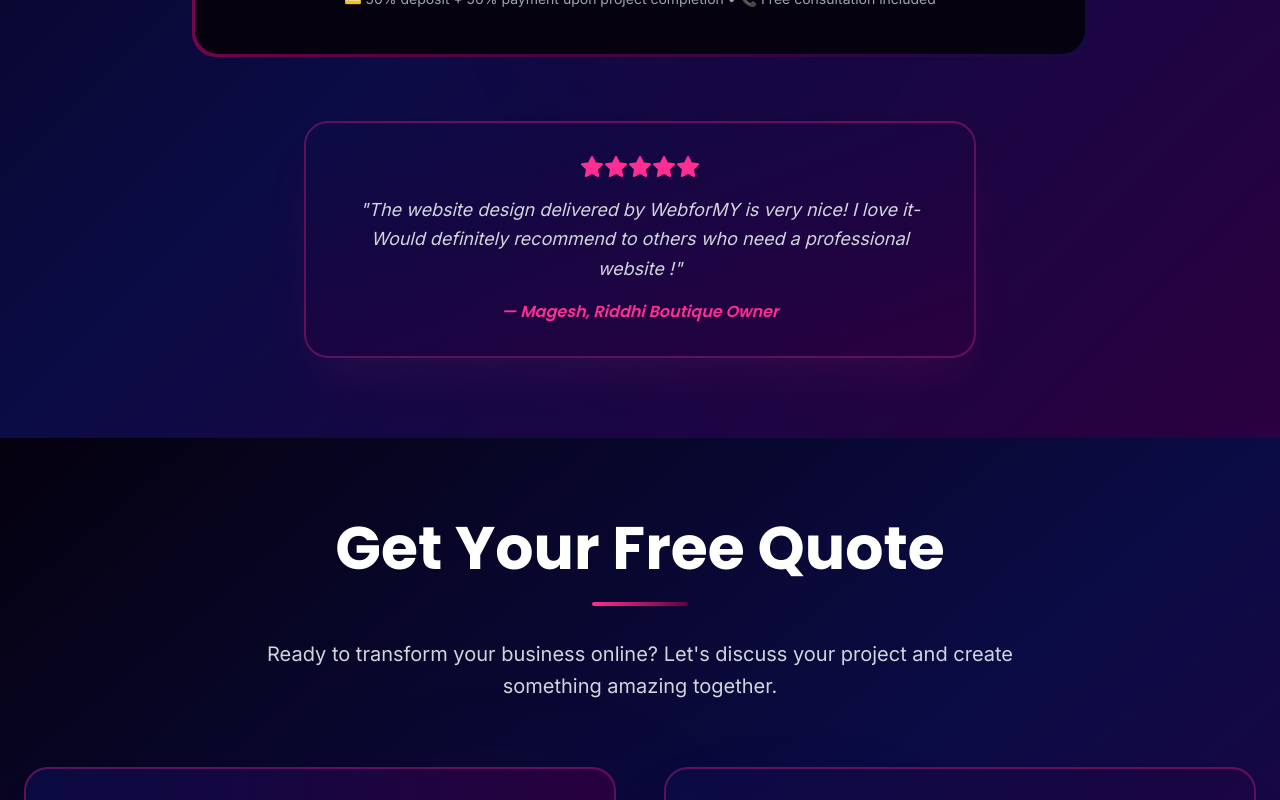
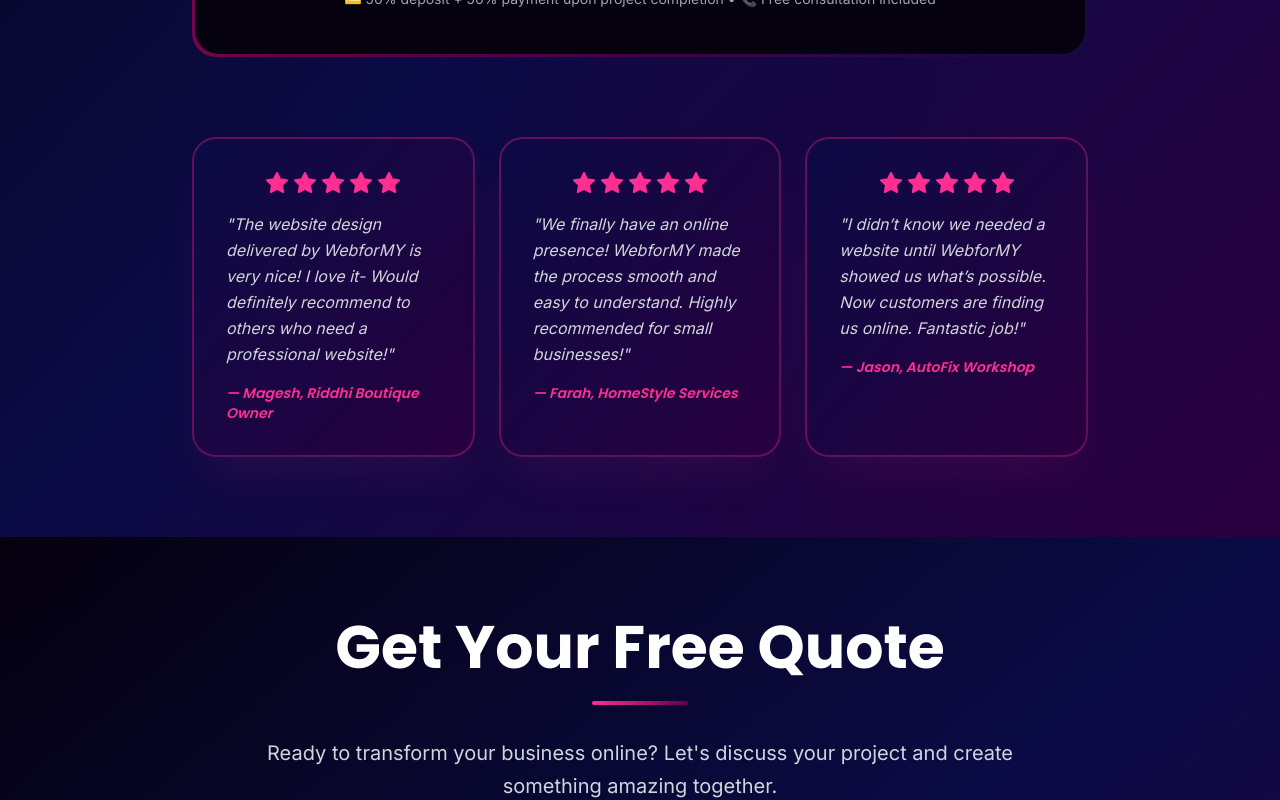
Before and after one commit to Rishi-0705/Portfolio, a React (Vite) app: page / in a window 1280 px wide. Shown: the part 4900-5700 px from the top of the page. Built offline with nearby package versions, Linux system fonts and the light colour scheme.

Commit message:
Updated Pricing

```diff
--- a/src/components/Contact.tsx
+++ b/src/components/Contact.tsx
@@ -40,7 +40,7 @@ Message: ${message}`;
     {
       icon: Mail,
       title: 'Email Us',
-      content: 'hello@thesnuzy.com',
+      content: 'webformyagency@gmail.com',
       description: 'Send us an email anytime'
     },
     {
--- a/src/components/Pricing.tsx
+++ b/src/components/Pricing.tsx
@@ -12,6 +12,21 @@ const Pricing = () => {
     'Free Hosting',
     'Domain Setup Included',
     'Social Media Integration'
+  ];
+
+  const testimonials = [
+    {
+      name: 'Magesh, Riddhi Boutique Owner',
+      quote: "The website design delivered by WebforMY is very nice! I love it- Would definitely recommend to others who need a professional website!",
+    },
+    {
+      name: 'Farah, HomeStyle Services',
+      quote: "We finally have an online presence! WebforMY made the process smooth and easy to understand. Highly recommended for small businesses!",
+    },
+    {
+      name: 'Jason, AutoFix Workshop',
+      quote: "I didn’t know we needed a website until WebforMY showed us what’s possible. Now customers are finding us online. Fantastic job!",
+    },
   ];
 
   const fadeInRef = useFadeInOnScroll<HTMLDivElement>();
@@ -56,7 +71,7 @@ const Pricing = () => {
               {/* Price */}
               <div className="mb-8">
                 <div className="text-6xl md:text-8xl font-poppins font-bold bg-gradient-to-r from-white via-[#e0e7ef] to-[#b6c6e3] bg-clip-text text-transparent mb-2">
-                  RM1,497
+                  Free Preview
                 </div>
                 <div className="text-gray-400 font-inter text-lg">
                   • Complete Package •
@@ -76,7 +91,6 @@ const Pricing = () => {
               </div>
 
               {/* CTA Button */}
-              {/* CTA Button */}
               <a
                 href="#contact"
                 className="group relative inline-block px-12 py-6 bg-gradient-to-r from-[#FF2E92] to-[#640043] rounded-full font-poppins font-bold text-xl transition-all duration-300 hover:scale-105 hover:shadow-2xl hover:shadow-[#FF2E92]/50 mb-6"
@@ -85,30 +99,36 @@ const Pricing = () => {
                 <div className="absolute inset-0 bg-gradient-to-r from-[#FF2E92] to-[#640043] rounded-full blur opacity-50 group-hover:opacity-70 transition-opacity duration-300" />
               </a>
 
-
               <p className="text-gray-400 font-inter text-sm">
                 💳 50% deposit + 50% payment upon project completion • 📞 Free consultation included
               </p>
             </div>
           </div>
 
-          {/* Testimonial */}
-          <div className="mt-16 text-center">
-            <div className="max-w-2xl mx-auto p-8 rounded-3xl bg-gradient-to-br from-[#0B0B45]/90 to-[#2B0040]/90 border-2 border-[#FF2E92]/30 shadow-2xl shadow-[#FF2E92]/10">
-              <div className="flex justify-center mb-4">
+          {/* Testimonials - 3 Cards */}
+          <div className="mt-20 grid grid-cols-1 md:grid-cols-3 gap-6">
+            {testimonials.map((review, idx) => (
+              <div
+                key={idx}
+                className="group p-8 rounded-3xl bg-gradient-to-br from-[#0B0B45]/90 to-[#2B0040]/90 border-2 border-[#FF2E92]/30 shadow-2xl shadow-[#FF2E92]/10 hover:scale-[1.03] transition-transform duration-300"
+              >
+                <div className="flex justify-center mb-4 space-x-1">
                   {[...Array(5)].map((_, i) => (
-                  <Star key={i} className="w-6 h-6 text-[#FF2E92] fill-current" />
+                    <Star
+                      key={i}
+                      className="w-6 h-6 text-[#FF2E92] fill-current transform transition duration-300 group-hover:scale-125 group-hover:drop-shadow-[0_0_6px_#FF2E92]"
+                    />
                   ))}
                 </div>
-              <blockquote className="text-lg text-gray-300 font-inter italic mb-4 leading-relaxed">
-                "The website design delivered by WebforMY is very nice! I love it- Would definitely recommend to others who need a professional website !"
+                <blockquote className="text-gray-300 text-base italic font-inter mb-4 leading-relaxed">
+                  "{review.quote}"
                 </blockquote>
-              <cite className="text-[#FF2E92] font-poppins font-semibold">
-                — Magesh, Riddhi Boutique Owner
+                <cite className="text-[#FF2E92] font-poppins font-semibold block text-sm">
+                  — {review.name}
                 </cite>
               </div>
+            ))}
           </div>
-
 
         </div>
       </div>
```
Lines whose indentation alone changed are shown as unchanged.
